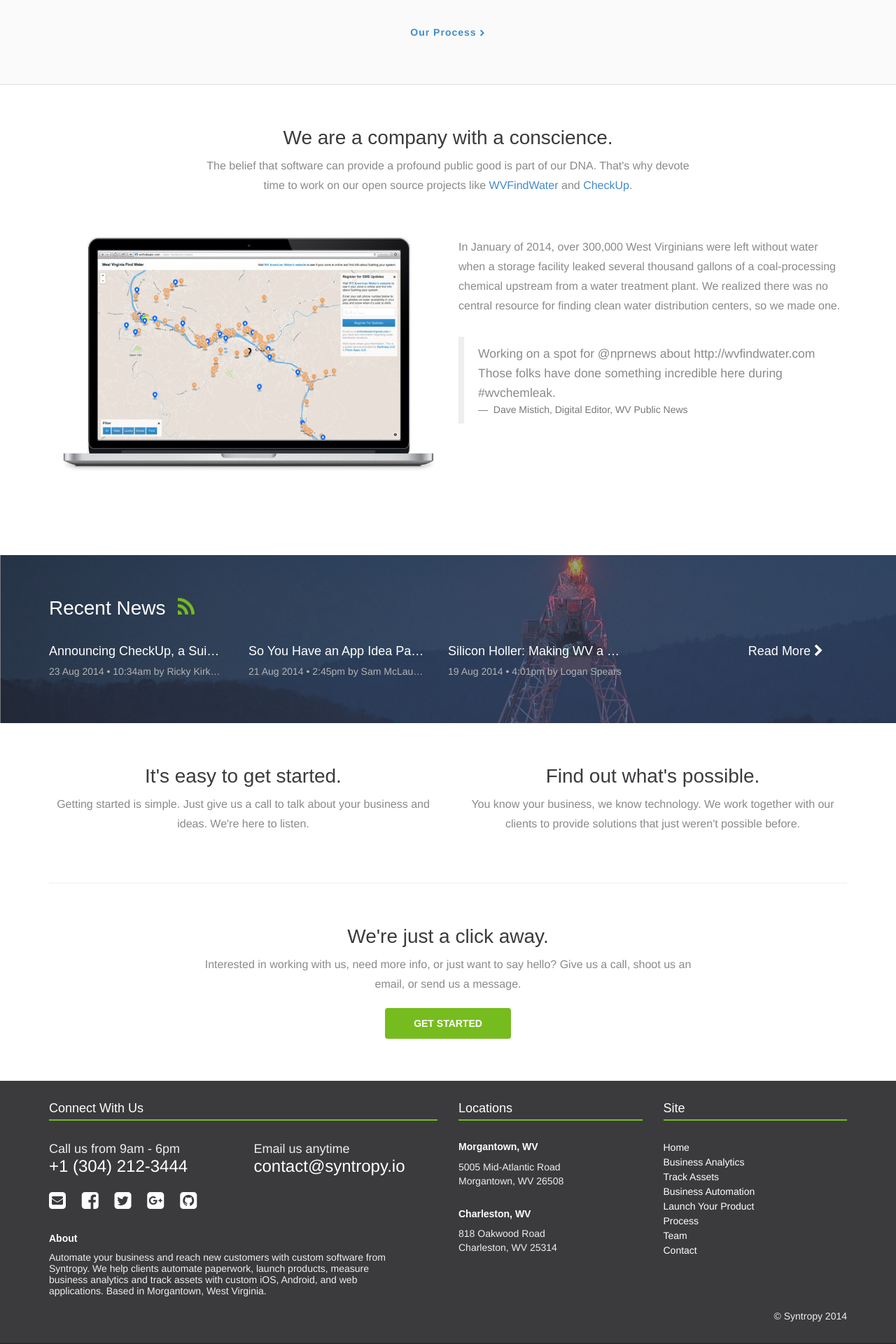
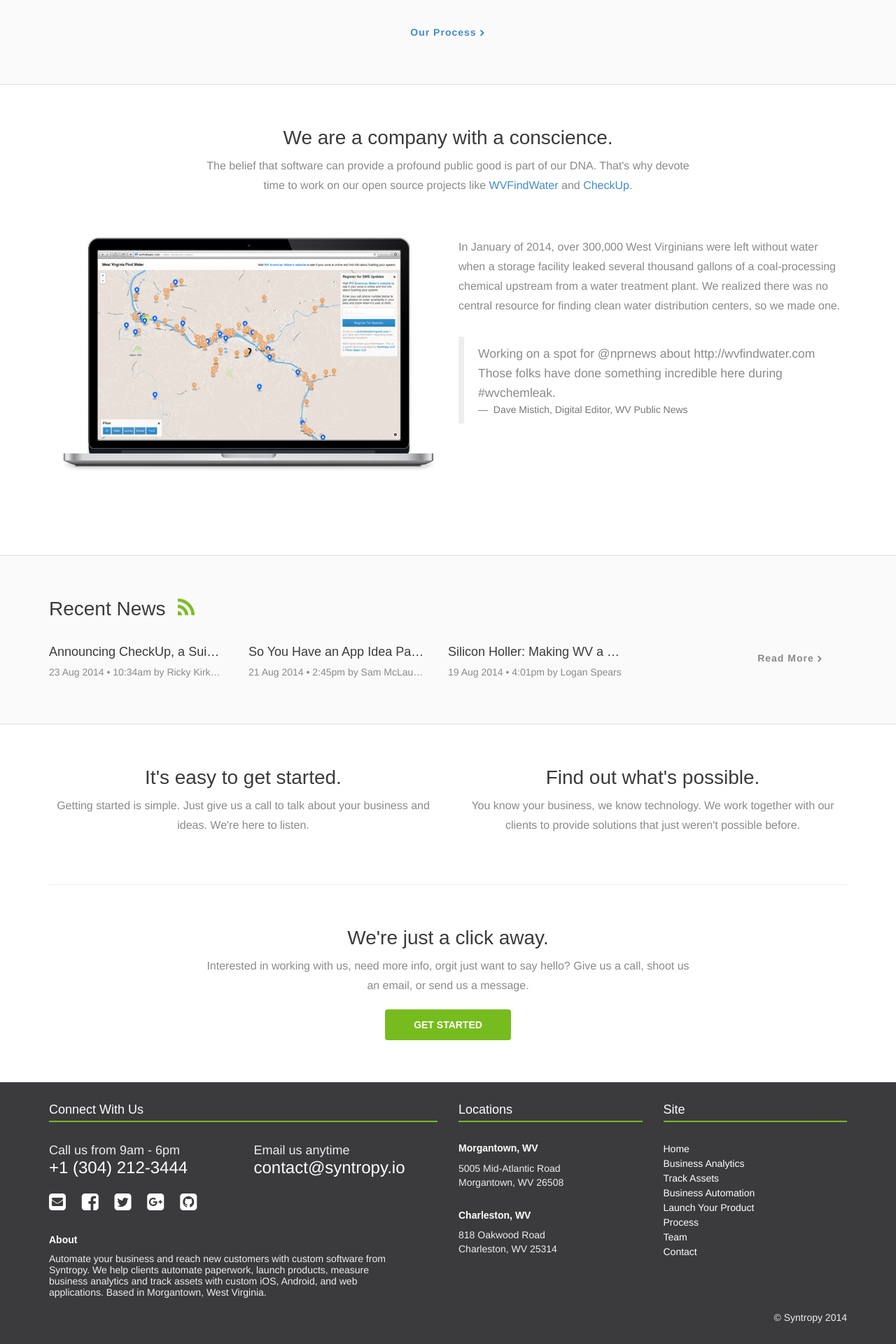
Before and after one commit to SyntropyDev/SyntropyDev.github.io, a Jekyll site: the page built from index.html, in a window 1280 px wide. Shown: the part 1282-3202 px from the top of the page at 70% size. Built offline with Jekyll 4.4.1, drawn with Linux system fonts in a browser that asks for light colours; nearby versions of some CDN libraries.

```diff
--- a/_includes/footer.html
+++ b/_includes/footer.html
@@ -113,6 +113,7 @@
 <!--Scripts-->
 <script type="text/javascript" src="//ajax.googleapis.com/ajax/libs/jquery/1.9.0/jquery.min.js"></script>
 <script type="text/javascript" src="/lib/iconic.min.js"></script>
+
 <!--Smooth scrolling-->
 <script>
   $(function() {
--- a/index.html
+++ b/index.html
@@ -153,7 +153,7 @@
   </div>
 </div>
 
-<div class="section blog-bg" >
+<div class="section light light-alternate" >
   <div class="container">
     <div class="row">
       <div class="col-md-12">
@@ -191,10 +191,10 @@
           </div>
 
           <div class="post read-more">
-            <a>
-              <h4>
+            <a class="example">
+              <!--<h4>-->
                 Read More <i class="fa fa-chevron-right"></i>
-              </h4>
+              <!--</h4>-->
             </a>
           </div>
 
@@ -234,7 +234,7 @@
         <h1 style="text-align: center;">We're just a click away.</h1>
 
         <div class="heading" style="text-align: center; margin-bottom: 20px;">
-          Interested in working with us, need more info, or just want to say hello? Give us a call, shoot us an email, or send us a message.
+          Interested in working with us, need more info, orgit  just want to say hello? Give us a call, shoot us an email, or send us a message.
         </div>
 
       </div>
--- a/scss/screen.scss
+++ b/scss/screen.scss
@@ -24,7 +24,6 @@
   background-color: #5A8F17;
   color      : rgba(255, 255, 255, 1);
   border:1px solid transparent;
-
 }
 
 a.btn-contact{
```
Also changed, not shown: other parts of _includes/footer.html (+10 -0 lines), scss/_base.scss (+6 -1 lines), scss/_pg-home.scss (+11 -20 lines), css/screen.css.
